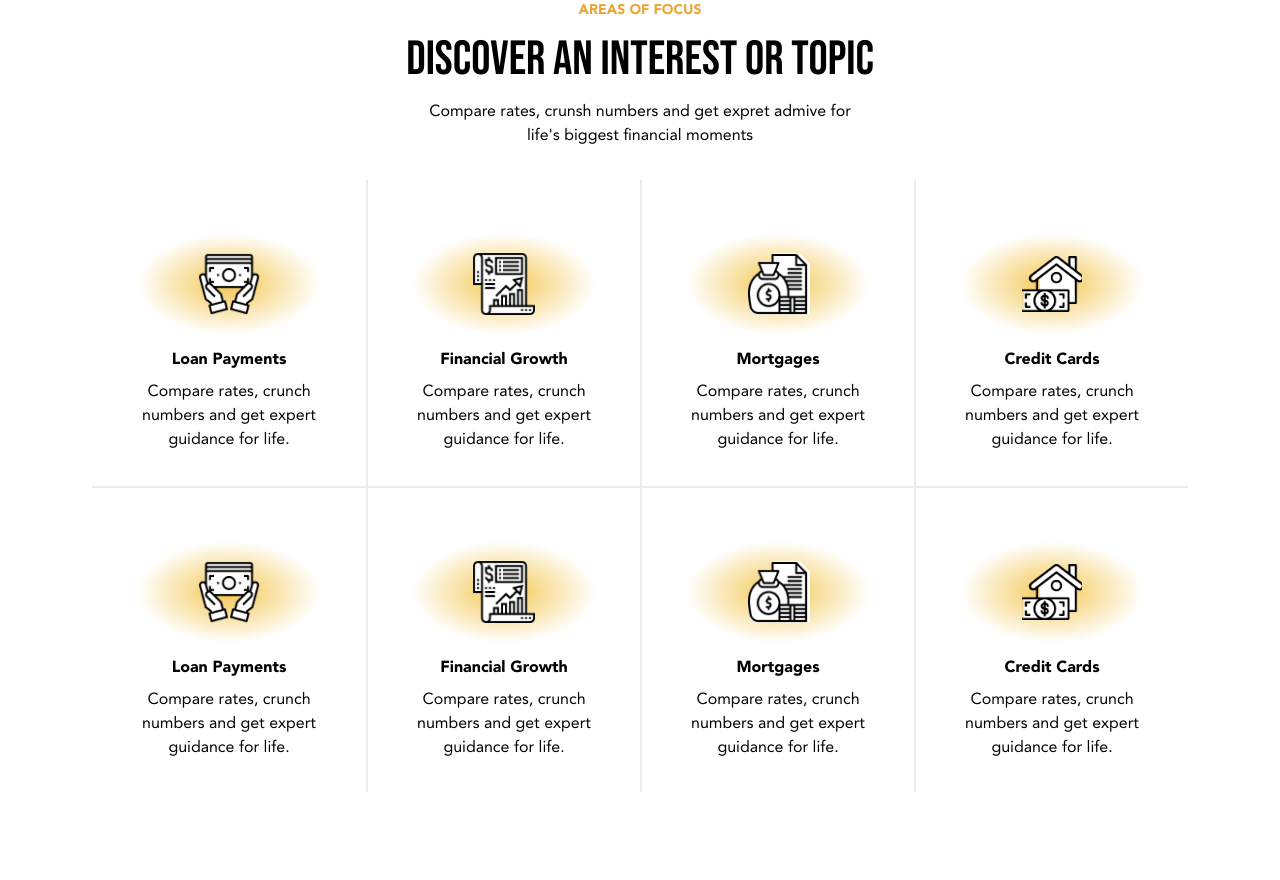
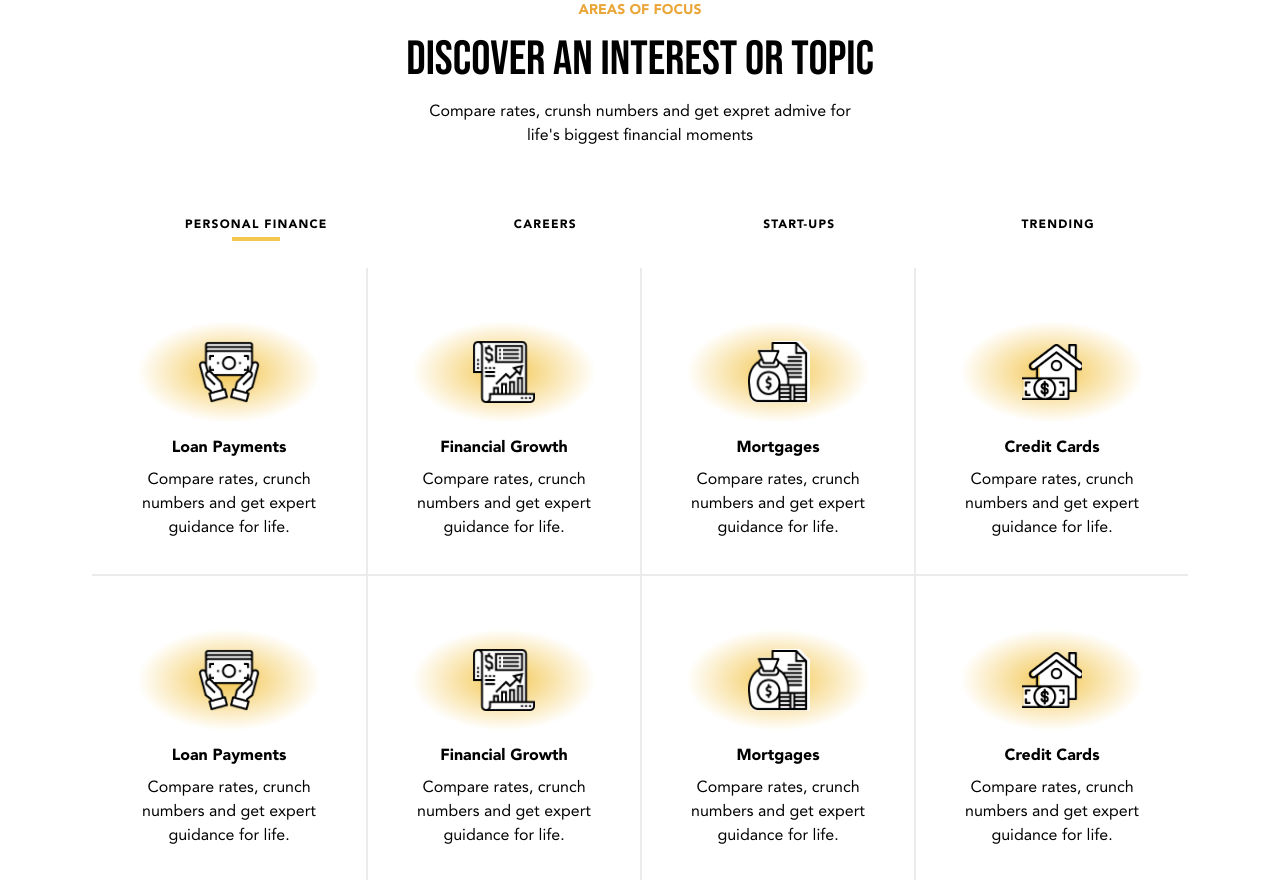
Before and after one commit to m87wheeler/intent-tech-test, a Next.js app: page / in a window 1280 px wide. Before the commit the page ends 800 px from the top, so only its background shows below. Built offline with nearby package versions, Linux system fonts and the light colour scheme.

Commit message:
chore: add styling to section navigation

```diff
--- a/components/layout/topic/topic-grid-navigation.tsx
+++ b/components/layout/topic/topic-grid-navigation.tsx
@@ -1,9 +1,36 @@
 import * as React from "react";
+import cn from "classnames";
 
-type Props = {};
+type Props = {
+  navigationItems: string[];
+  activeItem: number;
+  handleActiveItem: (i: number) => void;
+};
 
-const TopicGridNavigation = ({}: Props) => {
-  return <nav></nav>;
+const TopicGridNavigation = ({
+  navigationItems = [],
+  activeItem = 0,
+  handleActiveItem,
+}: Props) => {
+  return (
+    <nav className="py-8">
+      <ul className="w-full flex flex-col md:flex-row md:justify-around">
+        {navigationItems.map((item, i: number) => (
+          <li key={i}>
+            <button
+              className={cn(
+                "relative topic-grid__nav-button uppercase text-xs font-bold tracking-widest",
+                { "topic-grid__nav-button--active": activeItem === i }
+              )}
+              onClick={() => handleActiveItem(i)}
+            >
+              {item}
+            </button>
+          </li>
+        ))}
+      </ul>
+    </nav>
+  );
 };
 
 export default TopicGridNavigation;
--- a/components/layout/topic/topic-grid.tsx
+++ b/components/layout/topic/topic-grid.tsx
@@ -13,7 +13,7 @@ const TopicGrid = ({ navigation, topics }: Props) => {
           {topics.map(({ id, ...rest }: TopicType) => (
             <li
               key={id}
-              className="topic-grid-item border-t-2 border-l-2 border-grid-grey"
+              className="topic-grid__item border-t-2 border-l-2 border-grid-grey"
             >
               <Topic {...rest} />
             </li>
--- a/package.json
+++ b/package.json
@@ -20,5 +20,10 @@
     "react": "18.2.0",
     "react-dom": "18.2.0",
     "typescript": "4.9.4"
+  },
+  "devDependencies": {
+    "autoprefixer": "^10.4.13",
+    "postcss": "^8.4.21",
+    "tailwindcss": "^3.2.4"
   }
 }
--- a/pages/index.tsx
+++ b/pages/index.tsx
@@ -11,6 +11,10 @@ type Props = { data: Record<string, any> };
 const HomePage = ({ data }: Props) => {
   const topics = Array.isArray(data) ? data : ([] satisfies TopicType[]);
 
+  // TODO move logic to designated context provider for topic-grid
+  const [activeItem, setActiveItem] = React.useState(0);
+  const handleActiveItem = (i: number) => setActiveItem(i);
+
   return (
     <>
       <Section
@@ -23,7 +27,21 @@ const HomePage = ({ data }: Props) => {
           />
         }
       >
-        <TopicGrid navigation={<TopicGridNavigation />} topics={topics} />
+        <TopicGrid
+          navigation={
+            <TopicGridNavigation
+              navigationItems={[
+                "personal finance",
+                "careers",
+                "start-ups",
+                "trending",
+              ]}
+              activeItem={activeItem}
+              handleActiveItem={handleActiveItem}
+            />
+          }
+          topics={topics}
+        />
       </Section>
     </>
   );
--- a/styles/globals.css
+++ b/styles/globals.css
@@ -52,57 +52,75 @@ body,
 
 
 
-.topic-grid-item {
+.topic-grid__item {
     border-left-width: 0;
     border-top-width: 2px;
 }
 
-.topic-grid-item:first-of-type {
+.topic-grid__item:first-of-type {
     border-top-width: 0;
 }
 
+.topic-grid__nav-button::after {
+    content: '';
+    position: absolute;
+    bottom: -.5rem;
+    left: 50%;
+    transform: translateX(-50%);
+    width: 0;
+    height: 4px;
+    background-color: #f3c650;
+    opacity: 0;
+    transition: all 350ms ease-in-out;
+}
+
+.topic-grid__nav-button--active::after {
+    width: 3rem;
+    opacity: 1;
+}
+
 @media only screen and (min-width: 768px) {
-    .topic-grid-item {
+    .topic-grid__item {
         border-left-width: 2px;
     }
 
-    .topic-grid-item:nth-of-type(2) {
+    .topic-grid__item:nth-of-type(2) {
         border-top-width: 0;
     }
 
-    .topic-grid-item:nth-of-type(1),
-    .topic-grid-item:nth-of-type(3),
-    .topic-grid-item:nth-of-type(5),
-    .topic-grid-item:nth-of-type(7) {
+    .topic-grid__item:nth-of-type(1),
+    .topic-grid__item:nth-of-type(3),
+    .topic-grid__item:nth-of-type(5),
+    .topic-grid__item:nth-of-type(7) {
         border-left-width: 0;
     }
 }
 
 @media only screen and (min-width: 1024px) {
 
-    .topic-grid-item:nth-of-type(1),
-    .topic-grid-item:nth-of-type(5) {
+    .topic-grid__item:nth-of-type(1),
+    .topic-grid__item:nth-of-type(5) {
         border-left: 0;
     }
 
-    .topic-grid-item:nth-of-type(1),
-    .topic-grid-item:nth-of-type(3),
-    .topic-grid-item:nth-of-type(5),
-    .topic-grid-item:nth-of-type(7) {
+    .topic-grid__item:nth-of-type(1),
+    .topic-grid__item:nth-of-type(3),
+    .topic-grid__item:nth-of-type(5),
+    .topic-grid__item:nth-of-type(7) {
         border-left-width: 2px;
     }
 
-    .topic-grid-item:nth-of-type(1),
-    .topic-grid-item:nth-of-type(2),
-    .topic-grid-item:nth-of-type(3),
-    .topic-grid-item:nth-of-type(4) {
+    .topic-grid__item:nth-of-type(1),
+    .topic-grid__item:nth-of-type(2),
+    .topic-grid__item:nth-of-type(3),
+    .topic-grid__item:nth-of-type(4) {
         border-top: none;
 
     }
 
-    .topic-grid-item:nth-of-type(5),
-    .topic-grid-item:nth-of-type(6),
-    .topic-grid-item:nth-of-type(7) {
+    .topic-grid__item:nth-of-type(5),
+    .topic-grid__item:nth-of-type(6),
+    .topic-grid__item:nth-of-type(7) {
         border-bottom: none;
     }
 }
```
Also changed, not shown: 1 other file (tests, documents, lock files or other folders).
